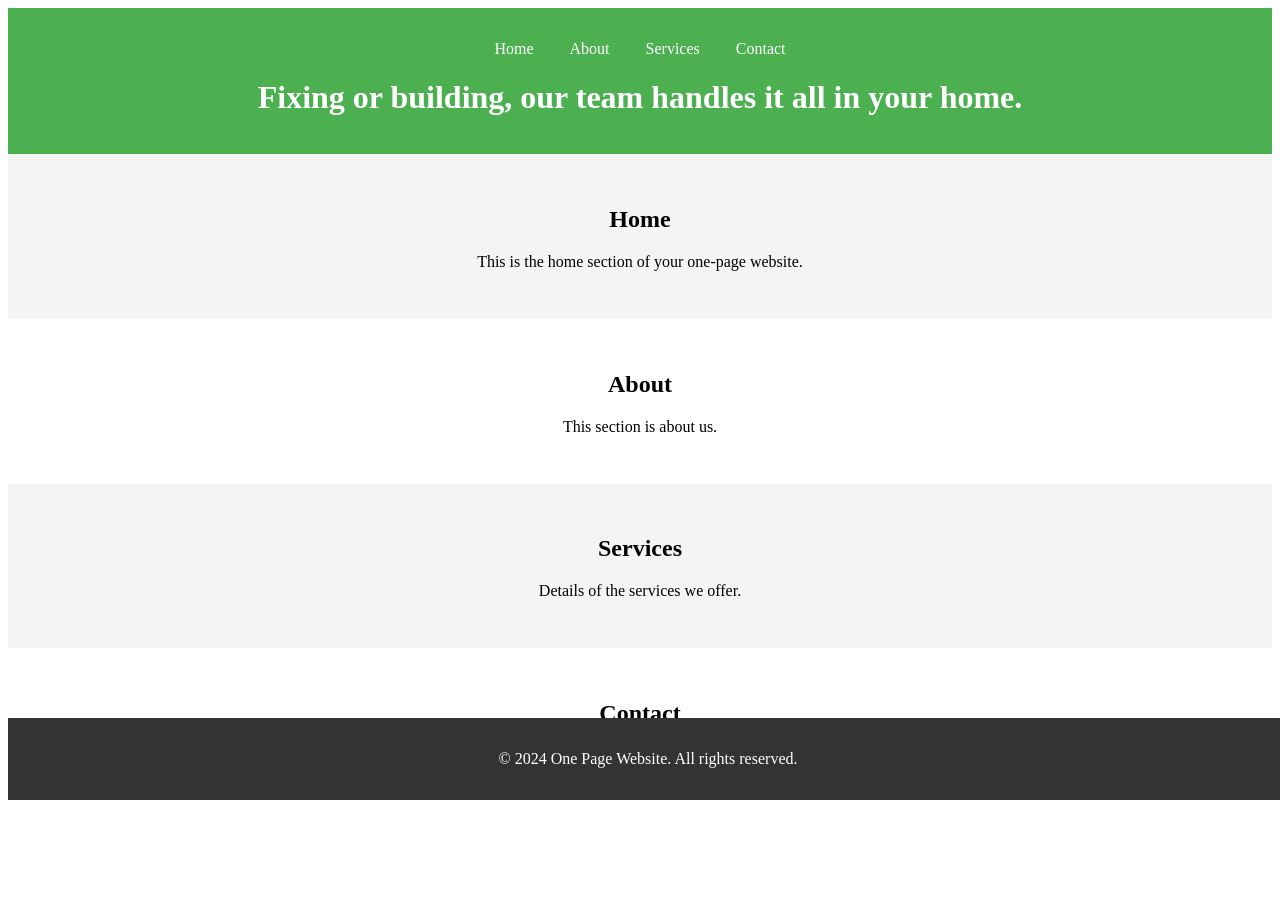
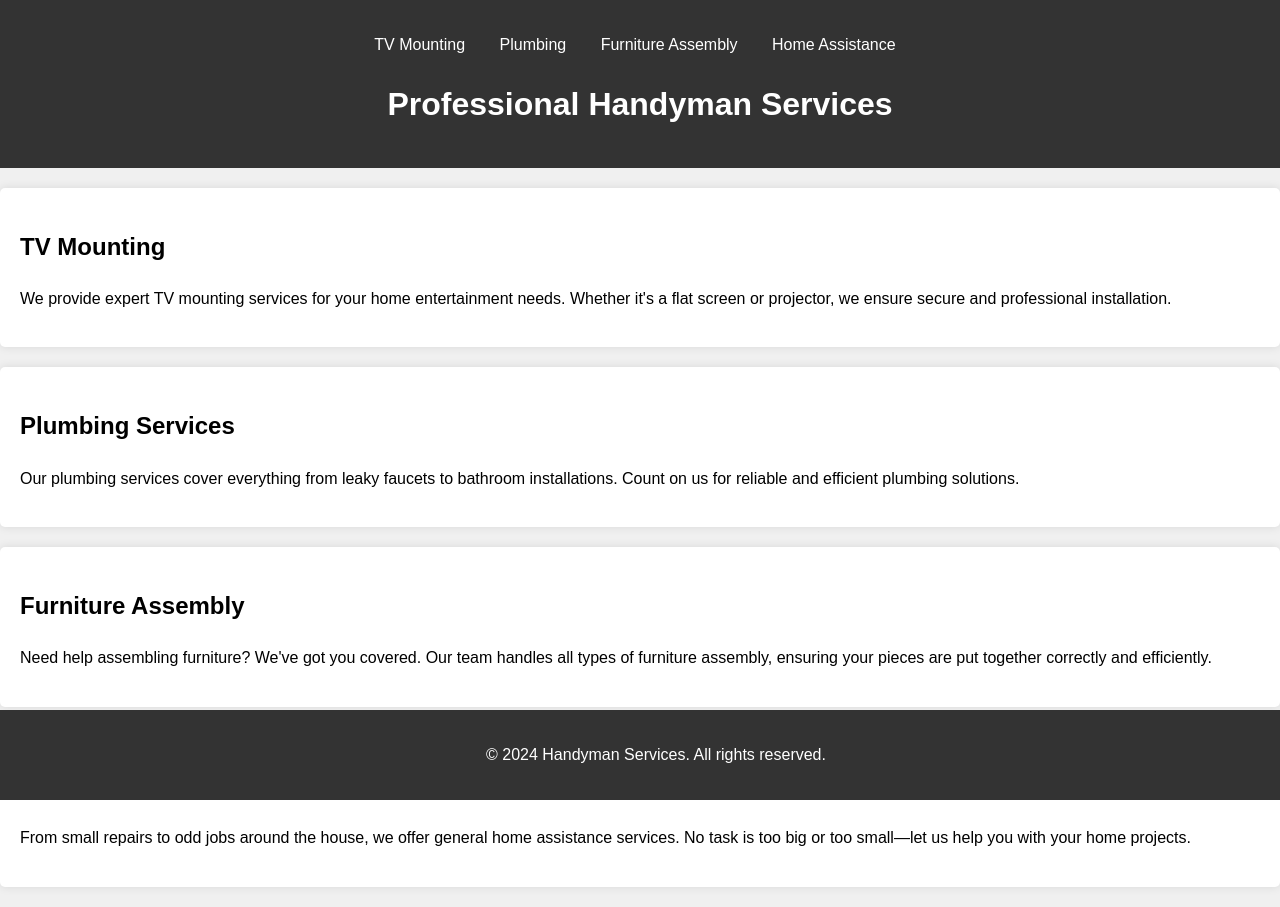
Before and after one commit to aximixa1/handy-superman, a plain HTML site: page index.html in a window 1280 px wide. Before the commit the page ends 821 px from the top, so only its background shows below. Drawn offline with Linux system fonts and the light colour scheme.

Commit message:
added all explanations
added all explanations

```diff
--- a/index.html
+++ b/index.html
@@ -3,39 +3,44 @@
 <head>
     <meta charset="UTF-8">
     <meta name="viewport" content="width=device-width, initial-scale=1.0">
-    <title>One Page Website</title>
+    <title>Handyman Services</title>
     <link rel="stylesheet" href="styles.css">
 </head>
 <body>
     <header>
         <nav>
             <ul>
-                <li><a href="#home">Home</a></li>
-                <li><a href="#about">About</a></li>
-                <li><a href="#services">Services</a></li>
-                <li><a href="#contact">Contact</a></li>
+                <li><a href="#tv-mounting">TV Mounting</a></li>
+                <li><a href="#plumbing">Plumbing</a></li>
+                <li><a href="#furniture-assembly">Furniture Assembly</a></li>
+                <li><a href="#home-assistance">Home Assistance</a></li>
             </ul>
         </nav>
-        <h1>Fixing or building, our team handles it all in your home.</h1>
+        <h1>Professional Handyman Services</h1>
     </header>
-    <section id="home">
-        <h2>Home</h2>
-        <p>This is the home section of your one-page website.</p>
+
+    <section id="tv-mounting">
+        <h2>TV Mounting</h2>
+        <p>We provide expert TV mounting services for your home entertainment needs. Whether it's a flat screen or projector, we ensure secure and professional installation.</p>
     </section>
-    <section id="about">
-        <h2>About</h2>
-        <p>This section is about us.</p>
+
+    <section id="plumbing">
+        <h2>Plumbing Services</h2>
+        <p>Our plumbing services cover everything from leaky faucets to bathroom installations. Count on us for reliable and efficient plumbing solutions.</p>
     </section>
-    <section id="services">
-        <h2>Services</h2>
-        <p>Details of the services we offer.</p>
+
+    <section id="furniture-assembly">
+        <h2>Furniture Assembly</h2>
+        <p>Need help assembling furniture? We've got you covered. Our team handles all types of furniture assembly, ensuring your pieces are put together correctly and efficiently.</p>
     </section>
-    <section id="contact">
-        <h2>Contact</h2>
-        <p>Contact us at email@example.com.</p>
+
+    <section id="home-assistance">
+        <h2>Home Assistance</h2>
+        <p>From small repairs to odd jobs around the house, we offer general home assistance services. No task is too big or too small—let us help you with your home projects.</p>
     </section>
+
     <footer>
-        <p>&copy; 2024 One Page Website. All rights reserved.</p>
+        <p>&copy; 2024 Handyman Services. All rights reserved.</p>
     </footer>
 </body>
 </html>
--- a/styles.css
+++ b/styles.css
@@ -1,107 +1,50 @@
 
-To create your one-page website, follow these steps:
-
-Step 1: Set Up Your Project
-Create a Project Folder: Create a new folder on your computer for your project. You can name it something like one-page-website.
-Step 2: Create the HTML File
-Create an HTML File:
-Inside your project folder, create a new file and name it index.html.
-Open the file in a text editor (such as VSCode, Sublime Text, or Notepad++).
-Copy and paste the following HTML code into index.html:
-html
-Copy code
-<!DOCTYPE html>
-<html lang="en">
-<head>
-    <meta charset="UTF-8">
-    <meta name="viewport" content="width=device-width, initial-scale=1.0">
-    <title>One Page Website</title>
-    <link rel="stylesheet" href="styles.css">
-</head>
-<body>
-    <header>
-        <nav>
-            <ul>
-                <li><a href="#home">Home</a></li>
-                <li><a href="#about">About</a></li>
-                <li><a href="#services">Services</a></li>
-                <li><a href="#contact">Contact</a></li>
-            </ul>
-        </nav>
-        <h1>Welcome to My One Page Website</h1>
-    </header>
-    <section id="home">
-        <h2>Home</h2>
-        <p>This is the home section of your one-page website.</p>
-    </section>
-    <section id="about">
-        <h2>About</h2>
-        <p>This section is about us.</p>
-    </section>
-    <section id="services">
-        <h2>Services</h2>
-        <p>Details of the services we offer.</p>
-    </section>
-    <section id="contact">
-        <h2>Contact</h2>
-        <p>Contact us at email@example.com.</p>
-    </section>
-    <footer>
-        <p>&copy; 2024 One Page Website. All rights reserved.</p>
-    </footer>
-</body>
-</html>
-Step 3: Create the CSS File
-Create a CSS File:
-Inside your project folder, create a new file and name it styles.css.
-Open the file in a text editor.
-Copy and paste the following CSS code into styles.css:
-css
-Copy code
+/* Example styles.css */
 body {
     font-family: Arial, sans-serif;
+    line-height: 1.6;
     margin: 0;
     padding: 0;
-    color: #333;
+    background-color: #f0f0f0;
 }
 
 header {
-    background: #4CAF50;
-    color: white;
-    padding: 1em 0;
+    background-color: #333;
+    color: #fff;
+    padding: 1rem;
     text-align: center;
 }
 
-header nav ul {
-    list-style: none;
+nav ul {
+    list-style-type: none;
     padding: 0;
 }
 
-header nav ul li {
+nav ul li {
     display: inline;
-    margin: 0 1em;
+    margin-right: 10px;
 }
 
-header nav ul li a {
-    color: white;
+nav ul li a {
+    color: #fff;
     text-decoration: none;
+    padding: 5px 10px;
 }
 
 section {
-    padding: 2em;
-    text-align: center;
-}
-
-section:nth-of-type(odd) {
-    background: #f4f4f4;
+    padding: 20px;
+    margin: 20px 0;
+    background-color: #fff;
+    border-radius: 5px;
+    box-shadow: 0 0 10px rgba(0, 0, 0, 0.1);
 }
 
 footer {
-    background: #333;
-    color: white;
+    background-color: #333;
+    color: #fff;
     text-align: center;
-    padding: 1em 0;
+    padding: 1rem;
     position: fixed;
+    bottom: 0;
     width: 100%;
-    bottom: 0;
 }
```
